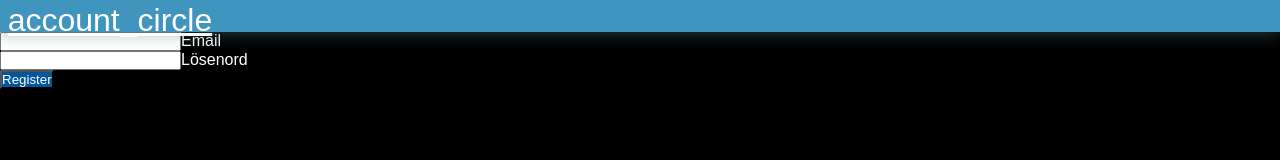
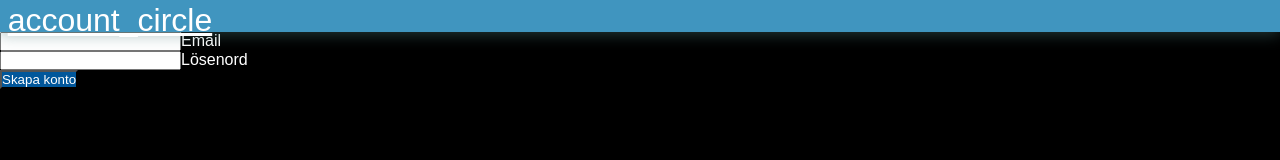
Before and after one commit to daggmask/Filmvisarna_AB, a Vue app in the folder filmvisarna_ab/: page /create_user in a window 1280 px wide. Shown: the part 221-381 px from the top of the page. Built offline with nearby package versions, Linux system fonts and the light colour scheme; no server answers; the database is empty; the HTML template or start-up script is replaced by a standard one.

Commit message:
changed button text

```diff
--- a/filmvisarna_ab/src/views/createUser.vue
+++ b/filmvisarna_ab/src/views/createUser.vue
@@ -19,7 +19,7 @@
       </div>
 
       <div class="input-field">
-        <button type="submit" class="btn waves-effect waves-light" >Register</button>
+        <button type="submit" class="btn waves-effect waves-light" >Skapa konto</button>
       </div>
     </form>
     </div>
```
